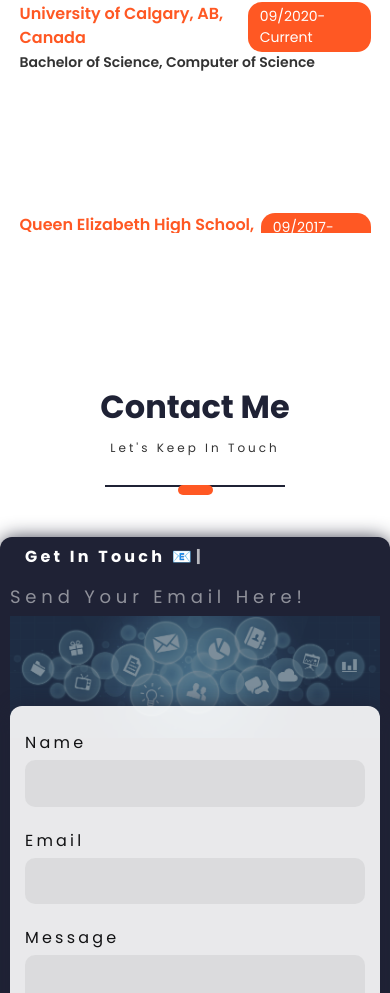
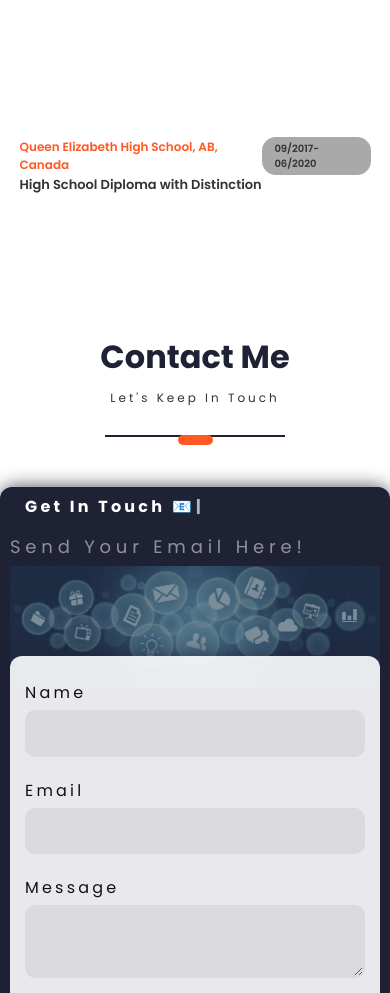
Before and after one commit to BradleyLi/portfolio-website, a React (Create React App) app in the folder client/: page / in a window 390 px wide. Shown: the part 2695-3688 px from the top of the page. Built offline with nearby package versions, Linux system fonts and the light colour scheme; a web font is replaced by a local one.

Commit message:
refactored the reponsive design for Resume and About Me

```diff
--- a/client/src/PortfolioContainer/AboutMe/AboutMe.css
+++ b/client/src/PortfolioContainer/AboutMe/AboutMe.css
@@ -27,21 +27,21 @@
   padding: 30px;
 }
 .about-me-description {
-  font-size: 16px;
+  font-size: 20px;
 }
 .about-me-highlights {
   margin: 80px 0;
 }
 .highlight-heading {
   font-family: "Poppins Bold";
-  font-size: 18px;
+  font-size: 20px;
   margin: 0 0 5px 0;
 }
 .highlight {
   display: flex;
   align-items: center;
   margin: 5px 0;
-  font-size: 16px;
+  font-size: 20px;
 }
 .highlight-blob {
   height: 12px;
--- a/client/src/PortfolioContainer/Resume/Resume.css
+++ b/client/src/PortfolioContainer/Resume/Resume.css
@@ -33,7 +33,7 @@
 }
 
 .resume-description-text {
-  font-size: 12px;
+  font-size: 16px;
 }
 
 .resume-details-carousal {
@@ -68,7 +68,7 @@
 }
 
 .bullet-label {
-  font-size: 18px;
+  font-size: 20px;
   white-space: nowrap;
   font-family: "Poppins SemiBold";
 }
@@ -107,18 +107,40 @@
 .resume-main-heading {
   position: relative;
   display: flex;
+  align-items: center;
   justify-content: space-between;
+  font-family: "Poppins SemiBold";
 }
 
 .resume-main-heading span {
   color: var(--dark-orange);
-  font-size: 16px;
-  font-family: "Poppins SemiBold";
+  font-size: 20px;
+  /* font-family: "Poppins SemiBold"; */
 }
 
-.experience-description {
-  max-width: 100%;
+.heading-info {
+  display: flex;
 }
+
+.heading-info button{
+  margin-left: 15px;
+  border-radius: 4px;
+  border: none;
+}
+
+.btn-open {
+  background-color: #cccccc;
+}
+
+.link-icon {
+  margin-left: 5px;
+}
+
+.btn-github {
+  background-color: #24292e;
+  color: var(--white);
+}
+
 
 .heading-bullet {
   position: absolute;
@@ -130,69 +152,82 @@
   background-color: #ff5823;
 }
 
+.heading-date {
+  background-color: #a9a9a9;
+  padding: 4px 12px;
+  font-size: 16px;
+  border-radius: 14px;
+  color: var(--black);
+}
+
+.experience-description {
+  max-width: 100%;
+}
+
 .resume-sub-heading {
-  font-size: 14px;
+  font-size: 16px;
   font-family: "Poppins SemiBold";
   color: var(--black);
   margin: 0 0 10px 0;
 }
 
 .resume-heading-description {
-  font-size: 12px;
+  font-size: 14px;
   text-align: justify;
 }
 
-.heading-date {
-  background-color: #ff5823;
-  padding: 4px 12px;
-  font-size: 14px;
-  border-radius: 14px;
-  color: var(--white);
-}
-
-.skill-parent {
-  display: flex;
-  flex-direction: column;
-  position: relative;
-  width: 50%;
-}
-
-.programming-skills-container {
+.technical-skills-container {
   display: flex;
   flex-direction: row;
-  align-items: center;
-  justify-content: space-between;
+  /* justify-content: space-between; */
   flex-wrap: wrap;
 }
 
-.skill-percentage {
-  position: relative;
-  height: 15px;
-  width: 70%;
-  background-color: #ff5823;
-}
-
-.skill-percentage .active-percentage-bar {
-  height: 15px;
-  transition: 0.8s ease;
-  position: absolute;
-  background-color: #1f2235;
-}
-
-.skill-parent span {
+.technical-skills-section span{
   font-family: "Poppins Bold";
-  font-size: 16px;
+  font-size: 20px;
   color: #ff5823;
 }
 
+.technical-skills-section {
+  margin: 20px 0 25px 0;
+}
+
 /* IPAD PRO RESPONSIVENESS */
-@media only screen and (max-width: 1110px) {
+@media only screen and (max-width: 1260px) {
   .resume-card {
-    width: 880px;
+    width: 900px;
   }
 
   .resume-bullet-details {
     padding: 0 0 0 70px;
+  }
+
+  .resume-main-heading span {
+    color: var(--dark-orange);
+    font-size: 16px;
+    /* font-family: "Poppins SemiBold"; */
+  }
+
+  .heading-date {
+    font-size: 12px;
+  }
+
+  .resume-sub-heading {
+    font-size: 13px;
+    margin: 0 0 6px 0;
+  }
+
+  .resume-heading-description {
+    font-size: 12px;
+  }
+
+  .resume-description-text {
+    font-size: 12px;
+  }
+
+  .technical-skills-section span {
+    font-size: 16px;
   }
 }
 
@@ -212,13 +247,13 @@
     height: fit-content;
     display: flex;
     flex-direction: column;
-    margin: 30px 0;
+    margin: -40px 0;
     align-items: center;
     width: 90%;
   }
 
   .resume-bullet-details {
-    height: 360px;
+    height: 450px;
     padding: 0;
     width: fit-content;
   }
@@ -231,4 +266,39 @@
   .selected-bullet {
     width: 100%;
   }
+
+  .resume-heading {
+    margin-top: -10px;
+    margin-bottom: 0;
+  }
+
+  .resume-main-heading span {
+    color: var(--dark-orange);
+    font-size: 12px;
+    /* font-family: "Poppins SemiBold"; */
+  }
+
+  .heading-date {
+    font-size: 10px;
+  }
+
+  .resume-sub-heading {
+    font-size: 13px;
+    margin: 0 0 6px 0;
+  }
+
+  .resume-heading-description {
+    font-size: 10px;
+  }
+
+  .resume-description-text {
+    font-size: 10px;
+  }
+
+  .technical-skills-section {
+    margin: 0 0 15px 0;
+  }
+  .technical-skills-section span {
+    font-size: 12px;
+  }
 }
--- a/client/src/PortfolioContainer/Resume/Resume.js
+++ b/client/src/PortfolioContainer/Resume/Resume.js
@@ -1,7 +1,28 @@
 import React, { useState, useEffect } from "react";
+import { FaExternalLinkAlt, FaGithub } from "react-icons/fa";
+import {
+  DiJavascript,
+  DiNodejs,
+  DiJava,
+  DiPython,
+  DiHtml5,
+  DiCss3,
+  DiMysql,
+  DiPostgresql,
+  DiReact,
+  DiLinux,
+} from "react-icons/di";
+import {
+  SiExpress,
+  SiAmazonaws,
+  SiGithub,
+  SiC,
+  SiCplusplus,
+} from "react-icons/si";
 import ScreenHeading from "../../utilities/ScreenHeading/ScreenHeading";
 import ScrollService from "../../utilities/ScrollService";
 import Animations from "../../utilities/Animations";
+import Skill from "../Skill/Skill";
 import "./Resume.css";
 
 const Resume = (props) => {
@@ -23,7 +44,38 @@
       <div className="resume-heading">
         <div className="resume-main-heading">
           <div className="heading-bullet"></div>
-          <span>{props.heading ? props.heading : ""}</span>
+          <div className="heading-info">
+            <span>{props.heading ? props.heading : ""}</span>
+            {props.projectLink ? (
+              <a
+                href={props.projectLink}
+                target="_blank"
+                rel="noopener noreferrer"
+              >
+                <button className="btn-open">
+                  Open
+                  <FaExternalLinkAlt className="link-icon" />
+                </button>
+              </a>
+            ) : (
+              <div></div>
+            )}
+
+            {props.gitHubLink ? (
+              <a
+                href={props.gitHubLink}
+                target="_blank"
+                rel="noopener noreferrer"
+              >
+                <button className="btn-github">
+                  GitHub
+                  <FaGithub className="link-icon" />
+                </button>
+              </a>
+            ) : (
+              <div></div>
+            )}
+          </div>
           {props.fromDate && props.toDate ? (
             <div className="heading-date">
               {props.fromDate + "-" + props.toDate}
@@ -46,27 +98,40 @@
   const resumeBullets = [
     { label: "Education", logoSrc: "education.svg" },
     { label: "Experience", logoSrc: "experience.svg" },
-    { label: "Programming Skills", logoSrc: "programming-skills.svg" },
+    { label: "Technical Skills", logoSrc: "programming-skills.svg" },
     { label: "Projects", logoSrc: "projects.svg" },
     { label: "Interests", logoSrc: "interests.svg" },
   ];
 
   //here we have
-  const programmingSkillsDetails = [
-    { skill: "JavaScript", ratingPercentage: 85 },
-    { skill: "React JS", ratingPercentage: 85 },
-    { skill: "React Native", ratingPercentage: 80 },
-    { skill: "Express JS", ratingPercentage: 85 },
-    { skill: "Node JS", ratingPercentage: 85 },
-    { skill: "Mongo Db", ratingPercentage: 85 },
-    { skill: "Core Java", ratingPercentage: 80 },
-    { skill: "HTML", ratingPercentage: 80 },
-    { skill: "CSS", ratingPercentage: 80 },
+  const languagesDetails = [
+    { skill: "JavaScript", icon: <DiJavascript /> },
+    { skill: "NodeJS", icon: <DiNodejs /> },
+    { skill: "Java", icon: <DiJava /> },
+    { skill: "Python", icon: <DiPython /> },
+    { skill: "C", icon: <SiC /> },
+    { skill: "C++", icon: <SiCplusplus /> },
+    { skill: "HTML", icon: <DiHtml5 /> },
+    { skill: "CSS", icon: <DiCss3 /> },
+    { skill: "MySQL", icon: <DiMysql /> },
+    { skill: "PosgrelSQL", icon: <DiPostgresql /> },
+  ];
+
+  const frameworksDetails = [
+    { skill: "React", icon: <DiReact /> },
+    { skill: "ExpressJS", icon: <SiExpress /> },
+  ];
+
+  const toolsDetails = [
+    { skill: "AWS", icon: <SiAmazonaws /> },
+    { skill: "Linux", icon: <DiLinux /> },
+    { skill: "Git/GitHub", icon: <SiGithub /> },
   ];
 
   const projectsDetails = [
     {
       title: "Nature Tour Explorer",
+      gitHubLink: "https://github.com/BradleyLi/Nature-Tour-Explorer",
       duration: { fromDate: "July 2023", toDate: "Current" },
       description:
         "Powered by the Express framework and fortified with robust JWT security mechanisms, our platform empowers users to effortlessly discover and book a wide array of exciting touring options within seconds. Additionally, our integration of Stripe webhooks ensures a seamless and secure payment experience, making the entire process convenient and worry-free.",
@@ -75,6 +140,8 @@
     },
     {
       title: "Personal Portfolio Website",
+      projectLink: "https://www.bradleyli.dev",
+      gitHubLink: "https://github.com/BradleyLi/portfolio-website",
       duration: { fromDate: "May 2023", toDate: "June 2023" },
       description:
         "Built with React and Express, my personal portfolio website showcases my personal experience and projects at one place.",
@@ -82,15 +149,20 @@
         "Technologies Used: ReactJS, Bootstrap, NodeJS, Express, Git/GitHub, Heroku",
     },
     {
-      title: "Course Outline Parser && Deadline Tracker",
+      title: "Course Outline Parser",
+      projectLink: "https://lifeline.techstartucalgary.com/",
+      gitHubLink: "https://github.com/techstartucalgary/lifeline",
       duration: { fromDate: "October 2022", toDate: "April 2023" },
       description:
         "Powered by gpt-3.5-turbo, Lifeline compiles your deadlines from your course outlines 📄, into calendar reminders ⏰ and a spreadsheet to-do list 📈.",
       subHeading:
-        "Technologies Used: ReactJS, Tailwind CSS, TypeScript, Python, Flask, gpt-turbo-3.5 API, AWS, Git/GitHub",
+        "Technologies Used: ReactJS, Tailwind CSS, TypeScript, Python, Flask, Git/GitHub",
     },
     {
       title: "Expense Tracker",
+      projectLink:
+        "http://expense-tracker-bradleyli.s3-website-us-west-2.amazonaws.com/",
+      gitHubLink: "https://github.com/BradleyLi/SmartSpend-ExpenseTracker",
       duration: { fromDate: "August 2022", toDate: "October 2023" },
       description:
         "Built with ReactJS, this intuitive front-end application aims at simplifying expense tracking for users.",
@@ -172,22 +244,37 @@
     </div>,
 
     /* PROGRAMMING SKILLS */
-    <div
-      className="resume-screen-container programming-skills-container"
-      key="programming-skills"
-    >
-      {programmingSkillsDetails.map((skill, index) => (
-        <div className="skill-parent" key={index}>
-          <div className="heading-bullet"></div>
-          <span>{skill.skill}</span>
-          <div className="skill-percentage">
-            <div
-              style={{ width: skill.ratingPercentage + "%" }}
-              className="active-percentage-bar"
-            ></div>
-          </div>
+    <div key="programming-skills">
+      <div className="technical-skills-section">
+        <div>
+          <span>Languages:</span>
         </div>
-      ))}
+        <div className="technical-skills-container">
+          {languagesDetails.map((skill, index) => (
+            <Skill title={skill.skill} icon={skill.icon} />
+          ))}
+        </div>
+      </div>
+      <div className="technical-skills-section">
+        <div>
+          <span>Frameworks/Libraries:</span>
+        </div>
+        <div className="technical-skills-container">
+          {frameworksDetails.map((skill, index) => (
+            <Skill title={skill.skill} icon={skill.icon} />
+          ))}
+        </div>
+      </div>
+      <div className="technical-skills-section">
+        <div>
+          <span>Tools:</span>
+        </div>
+        <div className="technical-skills-container">
+          {toolsDetails.map((skill, index) => (
+            <Skill title={skill.skill} icon={skill.icon} />
+          ))}
+        </div>
+      </div>
     </div>,
 
     /* PROJECTS */
@@ -200,6 +287,8 @@
           description={projectsDetails.description}
           fromDate={projectsDetails.duration.fromDate}
           toDate={projectsDetails.duration.toDate}
+          projectLink={projectsDetails.projectLink}
+          gitHubLink={projectsDetails.gitHubLink}
         />
       ))}
     </div>,
```
